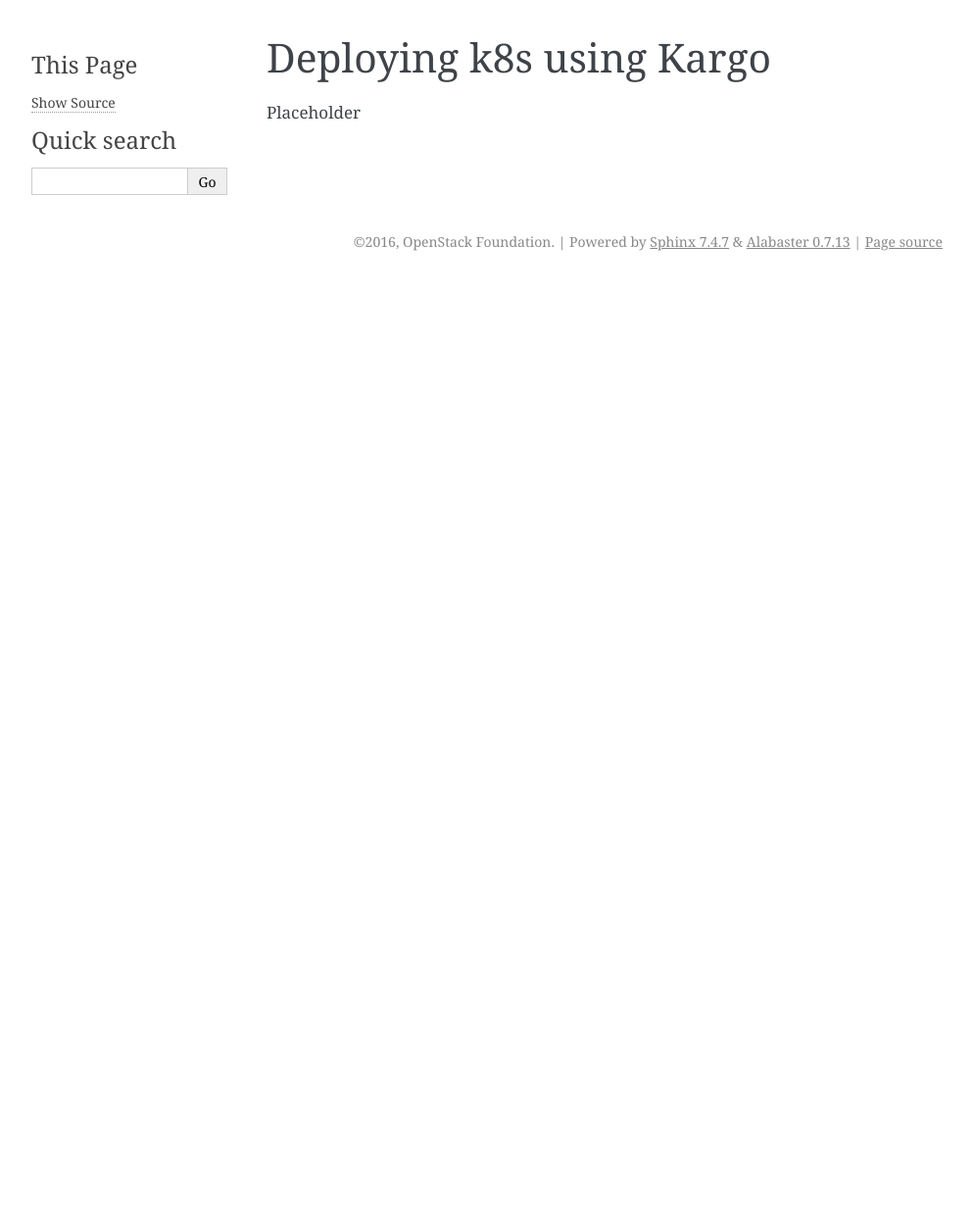
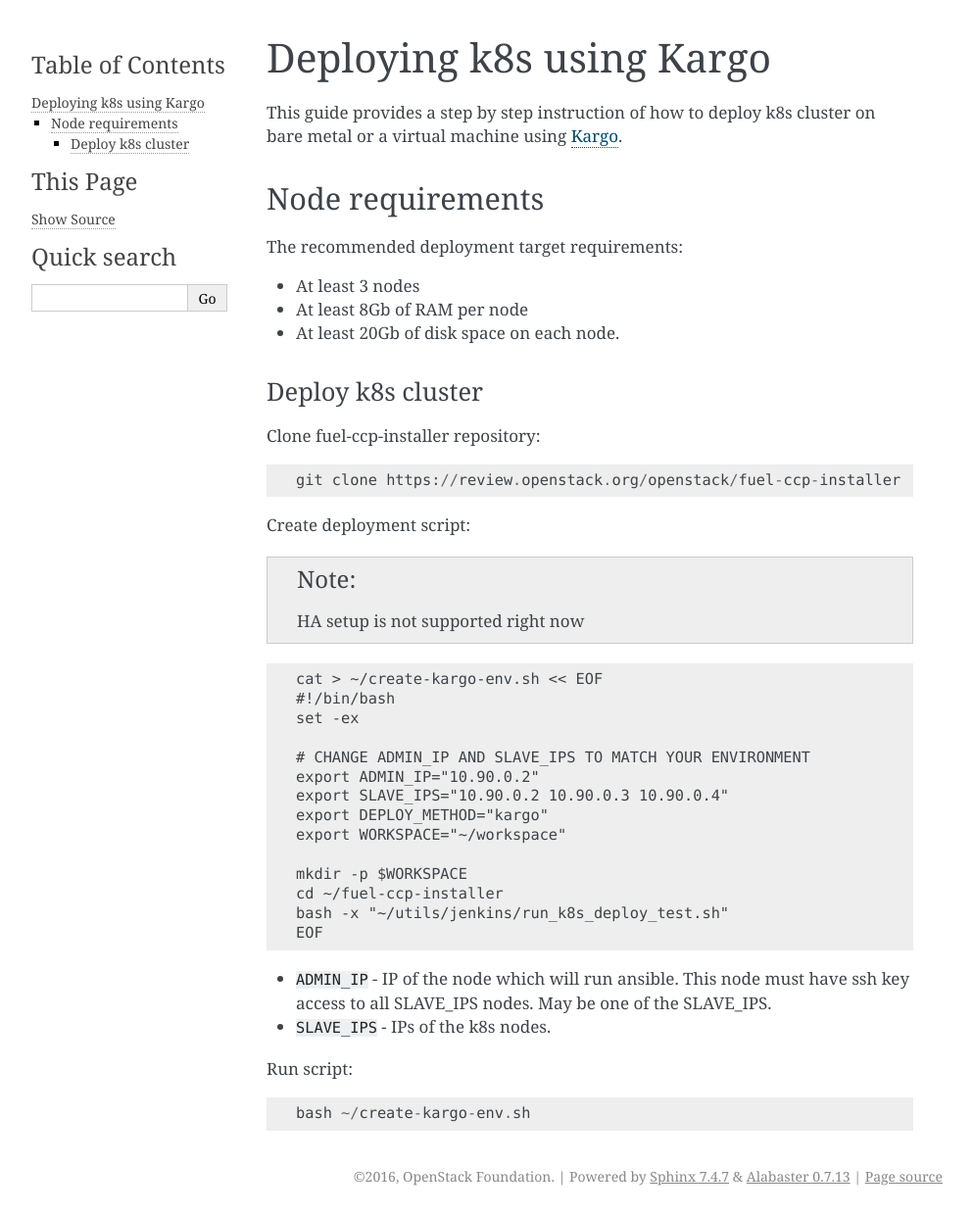
Before and after one commit to openstack-archive/fuel-ccp, a Sphinx documentation site: the page built from doc/source/deploying-k8s-via-kargo.rst, in a window 1280 px wide. Shown: the whole page at 98% size, without its empty margins (148-1141 px from the left). Built offline with Sphinx 7.4.7, drawn with Linux system fonts in a browser that asks for light colours; before the commit the page ends 900 px from its top, so only the background shows below that.

Commit message:
Add doc about k8s deployment
Change-Id: Ice43cc17357ac1424d68855191ae8b044ac118b9

```diff
--- a/doc/source/deploying-k8s-via-kargo.rst
+++ b/doc/source/deploying-k8s-via-kargo.rst
@@ -2,4 +2,55 @@
 Deploying k8s using Kargo
 =========================
 
-Placeholder
+This guide provides a step by step instruction of how to deploy k8s cluster on
+bare metal or a virtual machine using
+`Kargo <https://github.com/kubespray/kargo>`__.
+
+Node requirements
+=================
+
+The recommended deployment target requirements:
+
+- At least 3 nodes
+- At least 8Gb of RAM per node
+- At least 20Gb of disk space on each node.
+
+Deploy k8s cluster
+------------------
+
+Clone fuel-ccp-installer repository:
+
+::
+
+    git clone https://review.openstack.org/openstack/fuel-ccp-installer
+
+Create deployment script:
+
+.. NOTE:: HA setup is not supported right now
+
+::
+
+    cat > ~/create-kargo-env.sh << EOF
+    #!/bin/bash
+    set -ex
+
+    # CHANGE ADMIN_IP AND SLAVE_IPS TO MATCH YOUR ENVIRONMENT
+    export ADMIN_IP="10.90.0.2"
+    export SLAVE_IPS="10.90.0.2 10.90.0.3 10.90.0.4"
+    export DEPLOY_METHOD="kargo"
+    export WORKSPACE="~/workspace"
+
+    mkdir -p $WORKSPACE
+    cd ~/fuel-ccp-installer
+    bash -x "~/utils/jenkins/run_k8s_deploy_test.sh"
+    EOF
+
+- ``ADMIN_IP`` - IP of the node which will run ansible. This node must have ssh
+  key access to all SLAVE_IPS nodes. May be one of the SLAVE_IPS.
+- ``SLAVE_IPS`` - IPs of the k8s nodes.
+
+Run script:
+
+::
+
+    bash ~/create-kargo-env.sh
--- a/doc/source/index.rst
+++ b/doc/source/index.rst
@@ -12,6 +12,7 @@
    :maxdepth: 2
 
    quickstart
+   deploying-k8s-via-kargo
    readme
    usage
    contributing
```
